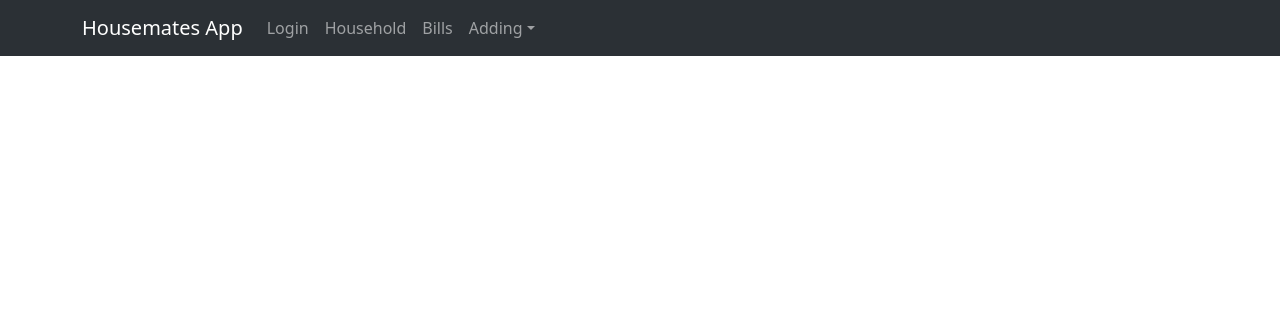
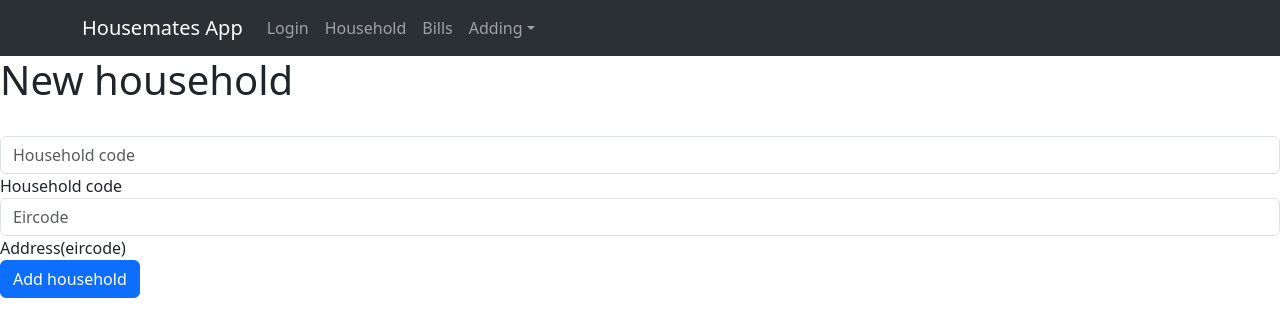
Before and after one commit to IvonaCvija/PPIT-Project, a React (Create React App) app: page /addHousehold in a window 1280 px wide. Shown: the top 336 px of the page. Built offline with nearby package versions, Linux system fonts and the light colour scheme; no server answers.

Commit message:
adding household with unique values into the database(collection household) using POST request from server

```diff
--- a/src/App.js
+++ b/src/App.js
@@ -4,10 +4,12 @@ import 'bootstrap/dist/css/bootstrap.min.css';
 
 import Login from './components/login';
 import Household from './components/household';
-// import Bills from './components/bills';
+
 import Read from './components/read';
 import AddBill from './components/addBill';
 import UpdateBill from './components/updateBill';
+
+import AddHousehold from './components/addHousehold';
 
 import Container from 'react-bootstrap/Container';
 import Nav from 'react-bootstrap/Nav';
@@ -42,9 +44,12 @@ function App() {
         <Route path='/' element={<Login></Login>}></Route>
         <Route path='/login' element={<Login></Login>}></Route>
         <Route path='/household' element={<Household></Household>}></Route>
+
         <Route path='/bills' element={<Read></Read>}></Route>
         <Route path='/addBill' element={<AddBill></AddBill>}></Route>
         <Route path='/updateBill/:id' element ={<UpdateBill></UpdateBill>}></Route>
+
+        <Route path='/addHousehold' element={<AddHousehold></AddHousehold>}></Route>
       </Routes>
 
     </BrowserRouter>
--- a/src/components/addBill.js
+++ b/src/components/addBill.js
@@ -2,7 +2,7 @@ import { useState } from "react";
 import { Button } from 'react-bootstrap';
 import axios from "axios";
 
-function AddBill(){
+function AddBill() {
     // use useState hook for getting variables name, price, member, status, household code
     const [name, setName] = useState('');
     const [price, setPrice] = useState('');
@@ -36,6 +36,7 @@ function AddBill(){
             // handle successful response
             .then(response => {
                 console.log('Successfully added bill:', response.data);
+                window.location.reload();
             })
             .catch(error => { // handle error
                 console.error('Error adding bill:', error);
@@ -54,7 +55,7 @@ function AddBill(){
                     <input type="text" class="form-control"
                         placeholder="Electricity January/ Gas 20th May/ Cleaning supplies"
                         value={name}
-                        onChange={(e) => { setName(e.target.value) }}/>
+                        onChange={(e) => { setName(e.target.value) }} />
                     <label>Name</label>
                 </div>
 
@@ -69,7 +70,7 @@ function AddBill(){
                             if (value === "" || /^\d*\.?\d*$/.test(value)) {
                                 setPrice(value);
                             }
-                        }}/>
+                        }} />
                     <label>Price</label>
                 </div>
 
@@ -78,7 +79,7 @@ function AddBill(){
                     <input type="text" class="form-control"
                         placeholder="Member's name"
                         value={member}
-                        onChange={(e) => { setMember(e.target.value) }}/>
+                        onChange={(e) => { setMember(e.target.value) }} />
                     <label>Member</label>
                 </div>
 
@@ -99,7 +100,7 @@ function AddBill(){
                     <input type="text" class="form-control"
                         placeholder="Household code"
                         value={householdCode}
-                        onChange={(e) => { setHouseholdCode(e.target.value) }}/>
+                        onChange={(e) => { setHouseholdCode(e.target.value) }} />
                     <label>Household code</label>
                 </div>
 
--- a/src/components/addHousehold.js
+++ b/src/components/addHousehold.js
@@ -0,0 +1,95 @@
+import { useEffect, useState } from "react";
+import { Button, Alert } from 'react-bootstrap';
+import axios from "axios";
+
+function AddHousehold() {
+    // use useState hook for getting variables household code and eircode
+    const [householdCode, setHouseholdCode] = useState('');
+    const [eircode, setEircode] = useState('');
+    const [existingData, setExistingData] = useState({ householdCodes: [], eircodes: [] });
+    const [error, setError] = useState('');
+
+    useEffect(() => {
+        // making get request *get existing codes to compare()
+        axios.get('http://localhost:4000/api/household/codes')
+            .then(response => {
+                setExistingData({ // mapping household codes and eircodes
+                    householdCodes: response.data.map(h => h.householdCode),
+                    eircodes: response.data.map(h => h.eircode)
+                });
+            })
+            .catch(error =>
+                console.error("Error getting household data:", error));
+    }, []);
+
+    // handle form submission
+    const handleSubmit = (e) => {
+        e.preventDefault();
+
+        // check if values are unique before adding new household
+        if (existingData.householdCodes.includes(householdCode) || existingData.eircodes.includes(eircode)) {
+            setError("Household code or eircode already exists.");
+            return;
+        }
+
+        console.log(
+            " Household code: " + householdCode +
+            " Address(eircode): " + eircode);
+
+        // creating household object from form values
+        const household = {
+            householdCode: householdCode,
+            eircode: eircode
+        }
+
+        // make HTTP POST request to server with household data
+        axios.post('http://localhost:4000/api/household', household)
+            // handle successful response
+            .then(response => {
+                console.log('Successfully added household:', response.data);
+                window.location.reload();
+            })
+            .catch(error => {
+                setError(error.response.data);
+                console.error('Error adding household:', error);
+            });
+    }
+
+    return (
+        <div>
+            <h1>New household</h1>
+            <br></br>
+            {/* alert for error message https://getbootstrap.com/docs/4.0/components/alerts/ */}
+            {error && <Alert variant="danger">{error}</Alert>}
+            {/* form for adding a new household, invoke onSubmit */}
+            <form onSubmit={handleSubmit}>
+
+                {/* getting input for household code */}
+                <div className="form-group">
+                    <input type="text" class="form-control"
+                        placeholder="Household code"
+                        value={householdCode}
+                        onChange={(e) => { setHouseholdCode(e.target.value) }} />
+                    <label>Household code</label>
+                </div>
+
+                {/* getting input for eircode */}
+                <div className="form-group">
+                    <input type="text" class="form-control"
+                        placeholder="Eircode"
+                        value={eircode}
+                        onChange={(e) => { setEircode(e.target.value) }} />
+                    <label>Address(eircode)</label>
+                </div>
+
+                {/* button for submitting data */}
+                <div>
+                    <Button type="submit" value="ADDhousehold">Add household</Button>
+                </div>
+
+            </form>
+        </div>
+    );
+}
+
+export default AddHousehold;
--- a/src/components/read.js
+++ b/src/components/read.js
@@ -1,10 +1,10 @@
 // import bills component
 import Bills from "./bills";
-import{ useEffect, useState} from "react";
+import { useEffect, useState } from "react";
 import axios from "axios";
 
 //Read component
-function Read(){
+function Read() {
     const [data, setData] = useState([]);
 
     useEffect(
```
Also changed, not shown: src/components/householdObjects.js (added), 1 other file (tests, documents, lock files or other folders). Lines whose indentation alone changed are shown as unchanged.
